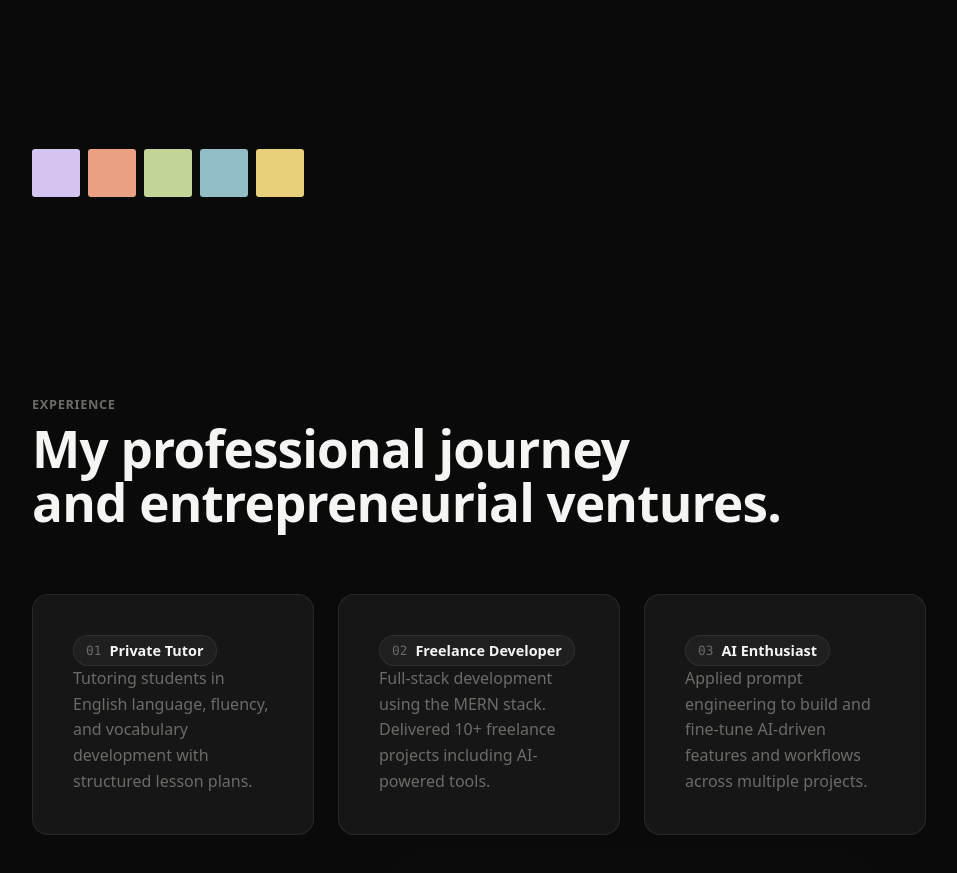
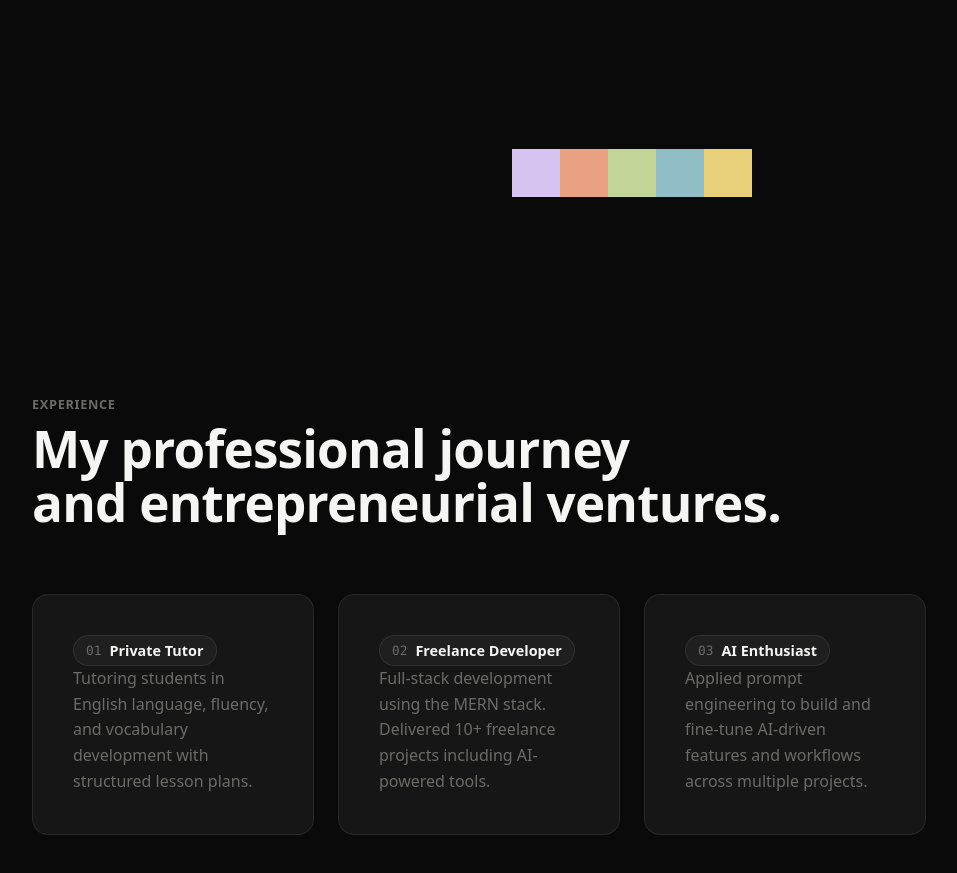
Before and after one commit to saaddahub/personal-portfolio, a React (Vite) app: page / in a window 1280 px wide. Shown: the part 5620-6493 px from the top of the page, without its empty margins (8-965 px from the left). Built offline with nearby package versions, Linux system fonts and the light colour scheme; no server answers; the database is empty; a web font is replaced by a local one.

Commit message:
Center compact project blocks and remove gaps

```diff
--- a/src/components/Projects.css
+++ b/src/components/Projects.css
@@ -13,8 +13,9 @@
 .work-rail {
   display: flex;
   align-items: center;
-  gap: 8px;
+  gap: 0;
   width: max-content;
+  margin-inline: auto;
   min-height: 76px;
   perspective: 900px;
 }
@@ -48,7 +49,7 @@
   width: 100%;
   height: 100%;
   overflow: hidden;
-  border-radius: 3px;
+  border-radius: 0;
   background: var(--work-color);
   transform: rotateX(var(--rx, 0deg)) rotateY(var(--ry, 0deg));
   transition: transform 400ms var(--ease-standard), box-shadow 400ms var(--ease-standard);
```
